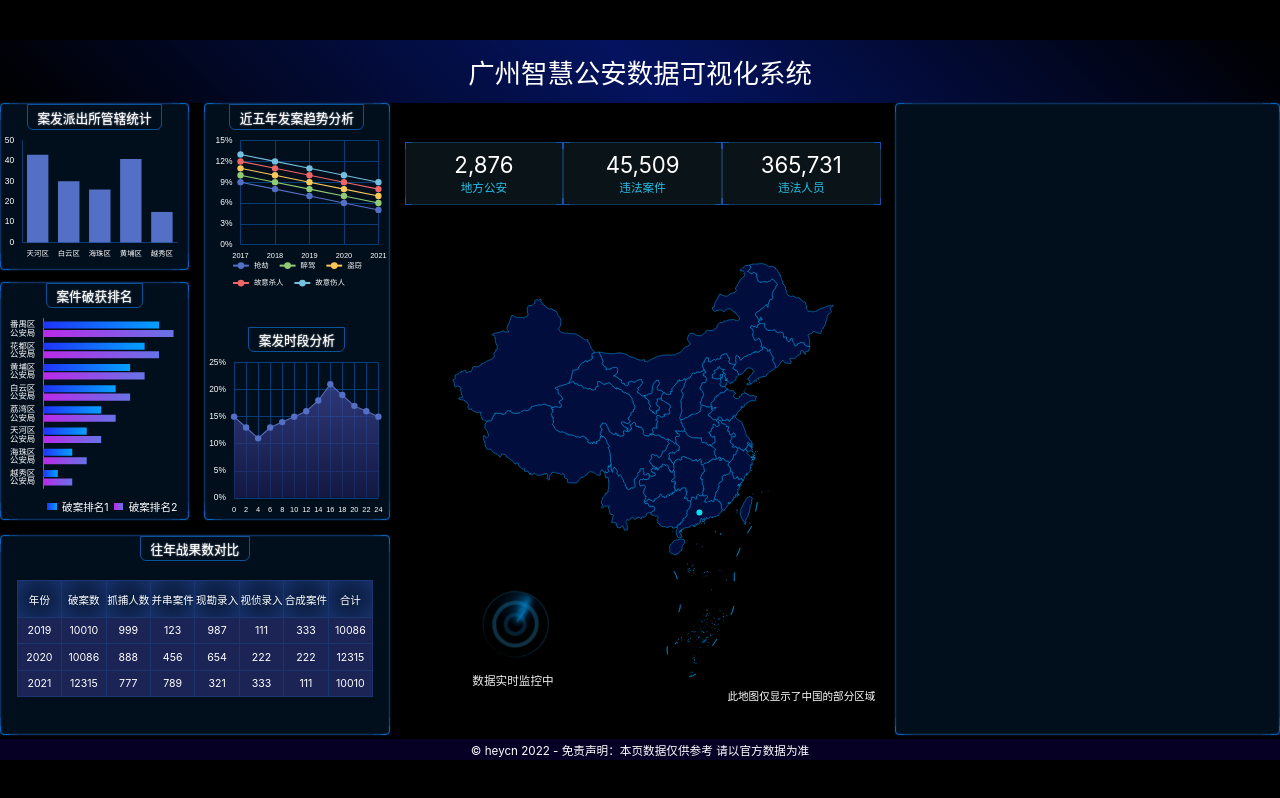
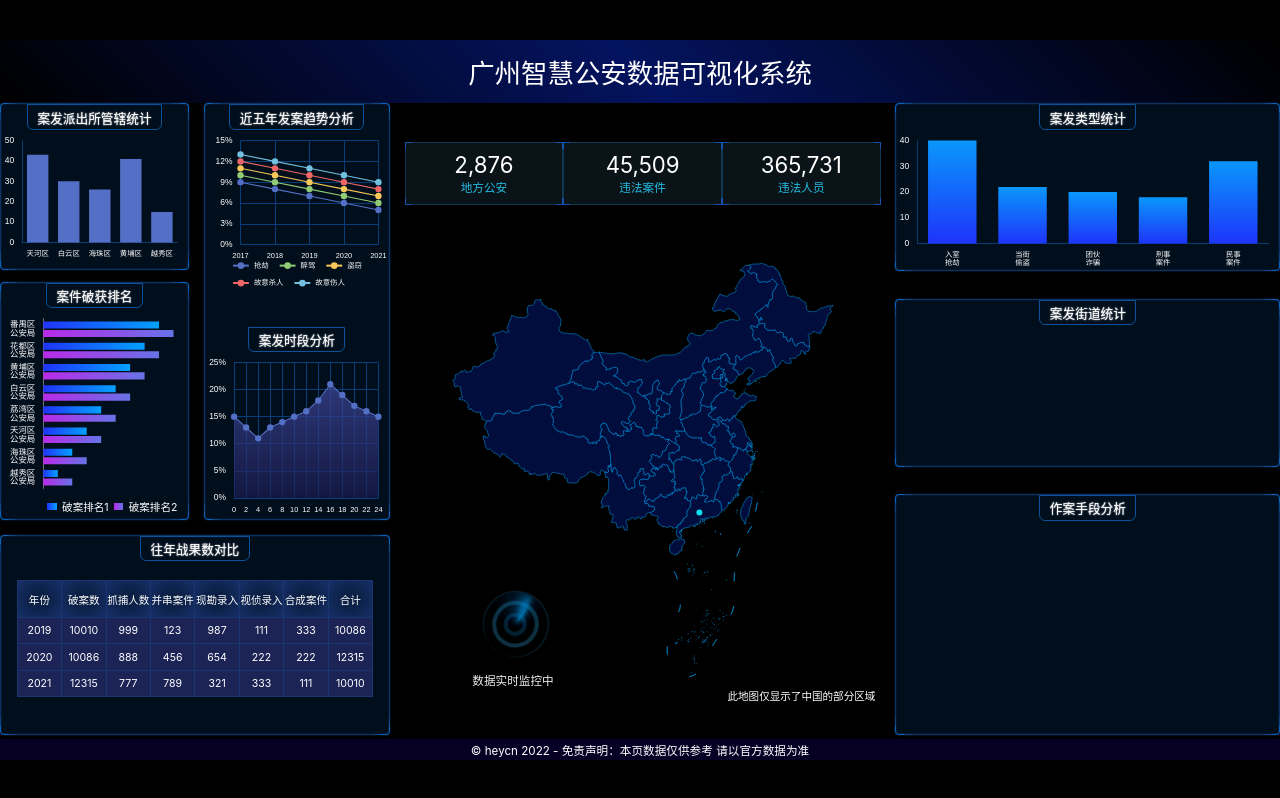
Before and after one commit to heycn/react-data-view, a React (Vite) app: page /#/ in a window 1280 px wide. Built offline with nearby package versions, Linux system fonts and the light colour scheme.

Commit message:
完成chart-7

```diff
--- /dev/null
+++ b/src/components/chart-7.tsx
@@ -0,0 +1,58 @@
+import React, { useEffect, useRef } from 'react';
+import * as echarts from 'echarts';
+import { createEchartsOptions } from '../shared/create-echarts-options';
+
+export const Chart7 = () => {
+  const divRef = useRef(null);
+  useEffect(() => {
+    var myChart = echarts.init(divRef.current);
+    myChart.setOption(
+      createEchartsOptions({
+        xAxis: {
+          data: ['入室抢劫', '当街偷盗', '团伙诈骗', '刑事案件', '民事案件'],
+          axisTick: { show: false },
+          axisLine: {
+            lineStyle: { color: '#083B70' }
+          },
+          axisLabel: {
+            formatter(val) {
+              if (val.length > 2) {
+                const array = val.split('');
+                array.splice(2, 0, '\n');
+                return array.join('');
+              } else {
+                return val;
+              }
+            }
+          }
+        },
+
+        yAxis: {
+          splitLine: { show: false },
+          axisLine: {
+            show: true,
+            lineStyle: { color: '#083B70' }
+          }
+        },
+        series: [
+          {
+            type: 'bar',
+            data: [40, 22, 20, 18, 32],
+            color: new echarts.graphic.LinearGradient(0, 0, 0, 1, [
+              {
+                offset: 0,
+                color: '#0A97FB'
+              },
+              {
+                offset: 1,
+                color: '#1E34FA'
+              }
+            ])
+          }
+        ]
+      })
+    );
+  }, []);
+
+  return <div ref={divRef} className='chart'></div>;
+};
--- a/src/pages/home.scss
+++ b/src/pages/home.scss
@@ -85,6 +85,21 @@
 
     >.section5 {
       grid-area: box5;
+      display: flex;
+      flex-direction: column;
+      justify-content: space-between;
+
+      >.row1 {
+        height: px(317);
+      }
+
+      >.row2 {
+        height: px(317);
+      }
+
+      >.row3 {
+        height: px(455);
+      }
     }
 
     .管辖统计,
@@ -92,7 +107,10 @@
     .发案趋势,
     .案发时段,
     .战果,
-    .籍贯 {
+    .籍贯,
+    .案发类型,
+    .案发街道,
+    .作案手段 {
       height: px(315);
       display: flex;
       flex-direction: column;
@@ -106,6 +124,12 @@
         font-size: px(24);
         padding: px(4) px(18);
         text-shadow: 0 0 px(3) white;
+      }
+
+      .charts {
+        width: 100%;
+        flex: 1;
+        display: flex;
       }
 
       .chart {
--- a/src/pages/home.tsx
+++ b/src/pages/home.tsx
@@ -6,6 +6,7 @@ import { Chart4 } from '../components/chart-4';
 import { Chart5 } from '../components/chart-5';
 import { Chart6 } from '../components/chart-6';
 import './home.scss';
+import { Chart7 } from '../components/chart-7';
 
 export const Home = () => {
   return (
@@ -28,7 +29,21 @@ export const Home = () => {
         <section className='section4'>
           <Chart6 />
         </section>
-        <section className='border section5'></section>
+        <section className='section5'>
+          <div className='border row1 案发类型'>
+            <h2>案发类型统计</h2>
+            <div className='charts'>
+              <Chart7 />
+            </div>
+          </div>
+          <div className='border row2 案发街道'>
+            <h2>案发街道统计</h2>
+            <div className='charts'></div>
+          </div>
+          <div className='border row3 作案手段'>
+            <h2>作案手段分析</h2>
+          </div>
+        </section>
       </main>
       <footer>© heycn 2022 - 免责声明：本页数据仅供参考 请以官方数据为准</footer>
     </div>
```
